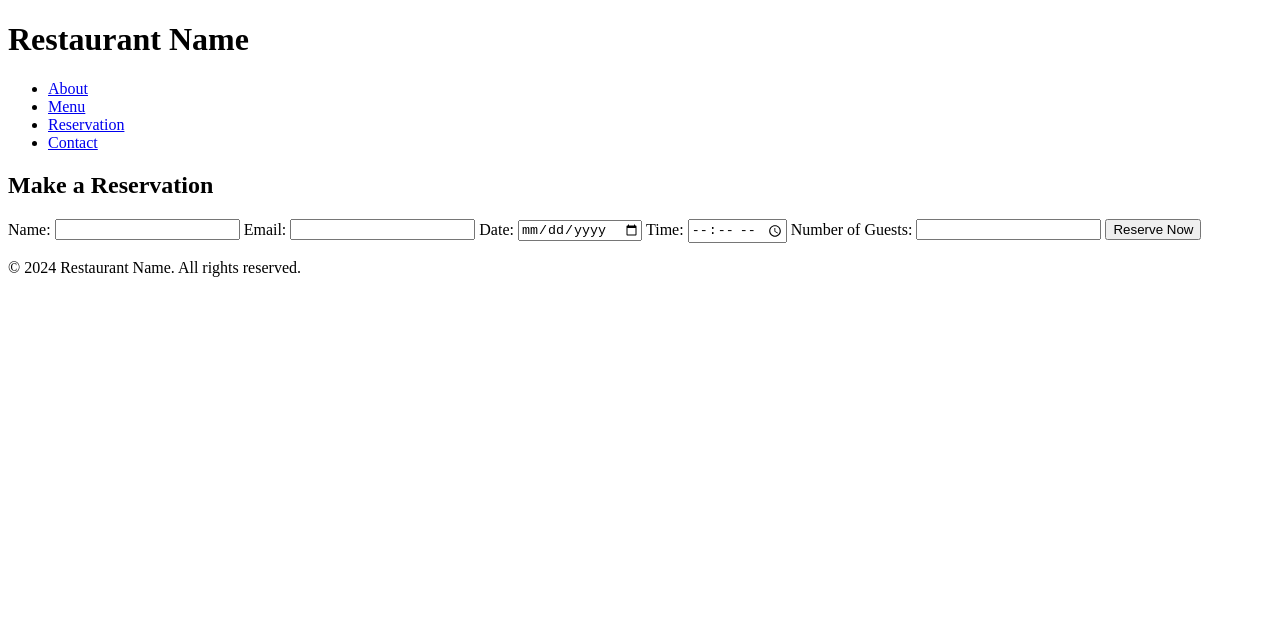
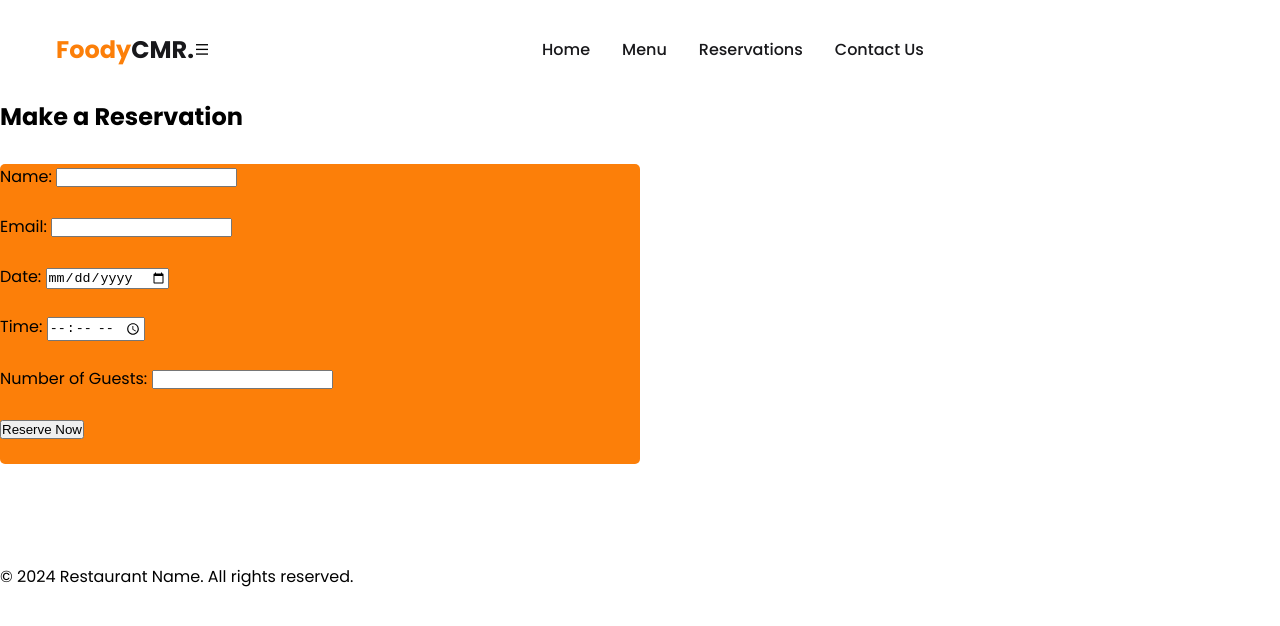
Before and after one commit to Daxii22/WebDev-group1.github.io, a plain HTML site: page indexgep.html in a window 1280 px wide. Drawn offline with nearby package versions, Linux system fonts and the light colour scheme; a script that the page names is missing.

Commit message:
Add files via upload

```diff
--- a/indexgep.html
+++ b/indexgep.html
@@ -3,39 +3,53 @@
 <head>
     <meta charset="UTF-8">
     <meta name="viewport" content="width=device-width, initial-scale=1.0">
+    <link
+      href="https://cdn.jsdelivr.net/npm/remixicon@4.1.0/fonts/remixicon.css"
+      rel="stylesheet"
+    />
+    <link
+      rel="stylesheet"
+      href="https://cdn.jsdelivr.net/npm/swiper@11/swiper-bundle.min.css"
+    />
+    <link rel="stylesheet" href="styles.css" />
     <title>Restaurant Reservation</title>
-    <link rel="stylesheet" href="group.css">
+
 </head>
 <body>
-    <header class="header">
-        <h1>Restaurant Name</h1>
-        <nav class="navbar">
-            <ul>
-                <li><a href="#about">About</a></li>
-                <li><a href="#menu">Menu</a></li>
-                <li><a href="#reservation">Reservation</a></li>
-                <li><a href="#contact">Contact</a></li>
-            </ul>
-        </nav>
-    </header>
+    <nav>
+        <div class="nav__header">
+          <div class="logo nav__logo">
+            <a href="#">Foody<span>CMR.</span></a>
+          </div>
+          <div class="nav_menu_btn" id="menu-btn">
+            <span><i class="ri-menu-line"></i></span>
+          </div>
+        </div>
+        <ul class="nav__links" id="nav-links">
+          <li><a href="index.html">Home</a></li>
+          <li><a href="#special">Menu</a></li>
+          <li><a href="indexgep.html">Reservations</a></li>
+          <li><a href="contact.html">Contact Us</a></li>
+        </ul>
+      </nav>
 
     <section id="reservation" class="reservation-section">
         <h2>Make a Reservation</h2>
-        <form id="reservationForm">
+        <form id="reservationF">
             <label for="name">Name:</label>
-            <input type="text" id="name" name="name" required>
+            <input type="text" id="name" name="name" required><br><br>
 
             <label for="email">Email:</label>
-            <input type="email" id="email" name="email" required>
+            <input type="email" id="email" name="email" required><br><br>
 
             <label for="date">Date:</label>
-            <input type="date" id="date" name="date" required>
+            <input type="date" id="date" name="date" required><br><br>
 
             <label for="time">Time:</label>
-            <input type="time" id="time" name="time" required>
+            <input type="time" id="time" name="time" required><br><br>
 
             <label for="guests">Number of Guests:</label>
-            <input type="number" id="guests" name="guests" min="1" required>
+            <input type="number" id="guests" name="guests" min="1" required><br><br>
 
             <button type="submit">Reserve Now</button>
         </form>
--- a/styles.css
+++ b/styles.css
@@ -773,3 +773,12 @@ nav {
   height: 300px;
   width: 100%;
 }
+
+/* reservation */
+#reservationF{
+  margin-top: 30px;
+  border-radius: 5px;
+  background-color:  #fc7f09;
+  width: 50%;
+  height: 300px;
+}
```
Also changed, not shown: index.html (+2 -3 lines).
